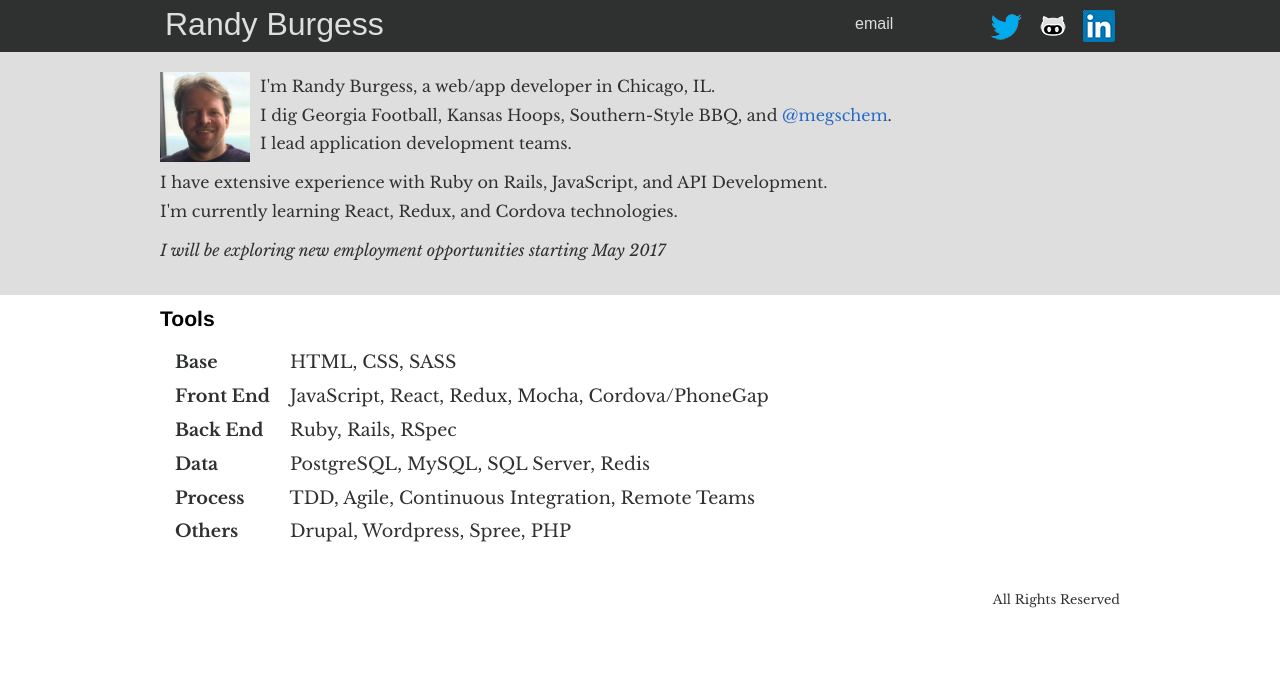
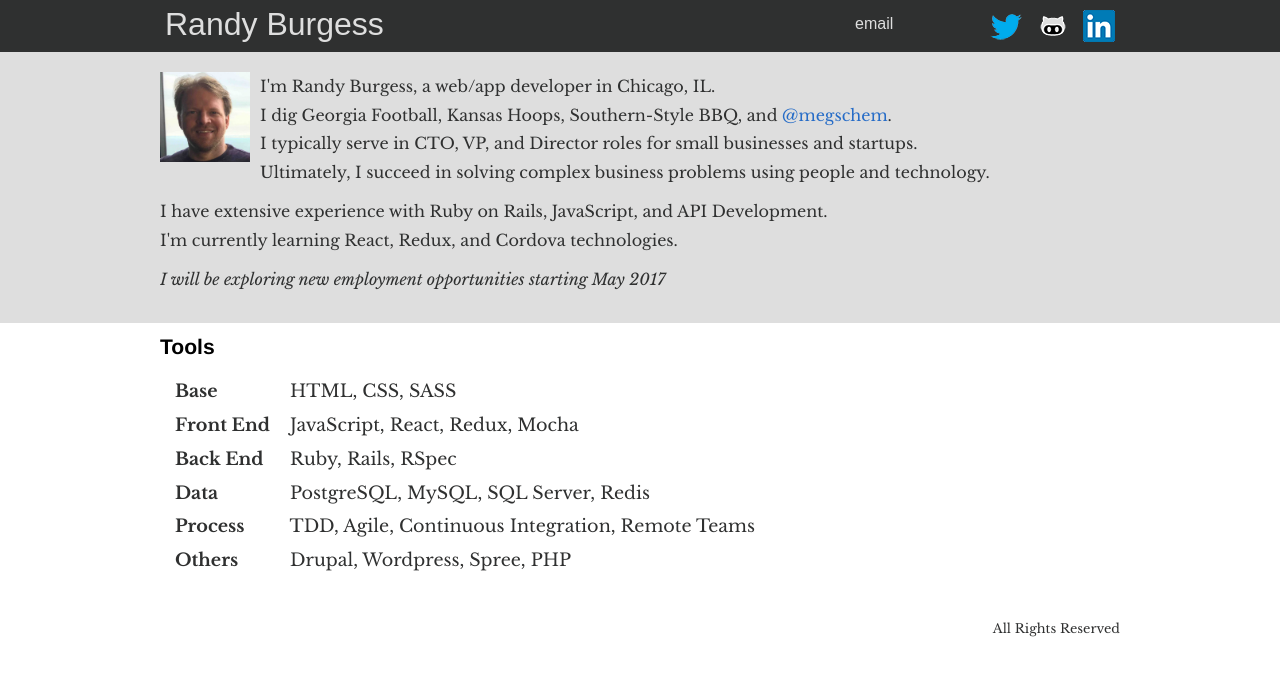
Before and after one commit to wrburgess/wrburgess.github.com, a Jekyll site: the page built from index.html, in a window 1280 px wide. Shown: the top 676 px of the page. Built offline with Jekyll 4.4.1, drawn with Linux system fonts in a browser that asks for light colours; some web fonts are replaced; Markdown is read by kramdown in place of the engine named in the settings.

Commit message:
updating job message

```diff
--- a/index.html
+++ b/index.html
@@ -7,7 +7,8 @@ title: William Randal Burgess of Chicago, IL, USA
     <img src="/images/wrburgess-logo.jpg" alt="Randy Burgess Picture" title="Randy Burgess" width="90" height="90" />
     I'm Randy Burgess, a web/app developer in Chicago, IL.<br/>
     I dig Georgia Football, Kansas Hoops, Southern-Style BBQ, and <a href="https://twitter.com/megschem" title="Megan Schemmel on Twitter">@megschem</a>.<br/>
-    I lead application development teams.<br/>
+    I typically serve in CTO, VP, and Director roles for small businesses and startups.<br/>
+    Ultimately, I succeed in solving complex business problems using people and technology.
     <p>
       <ul>
         <li>I have extensive experience with Ruby on Rails, JavaScript, and API Development.</li>
@@ -27,7 +28,7 @@ title: William Randal Burgess of Chicago, IL, USA
       </li>
       <li>
         <strong>Front End</strong>
-        JavaScript, React, Redux, Mocha, Cordova/PhoneGap
+        JavaScript, React, Redux, Mocha
       </li>
       <li>
         <strong>Back End</strong>
```
